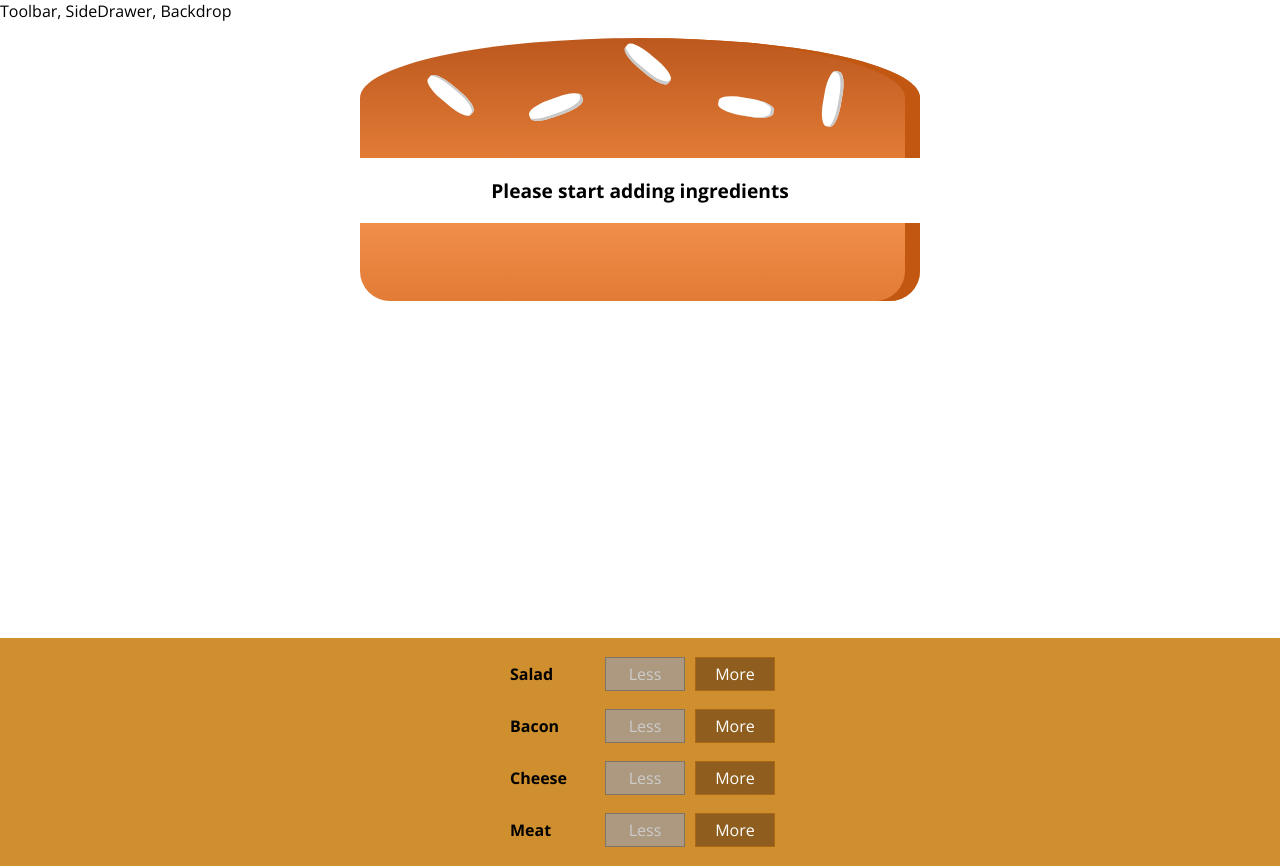
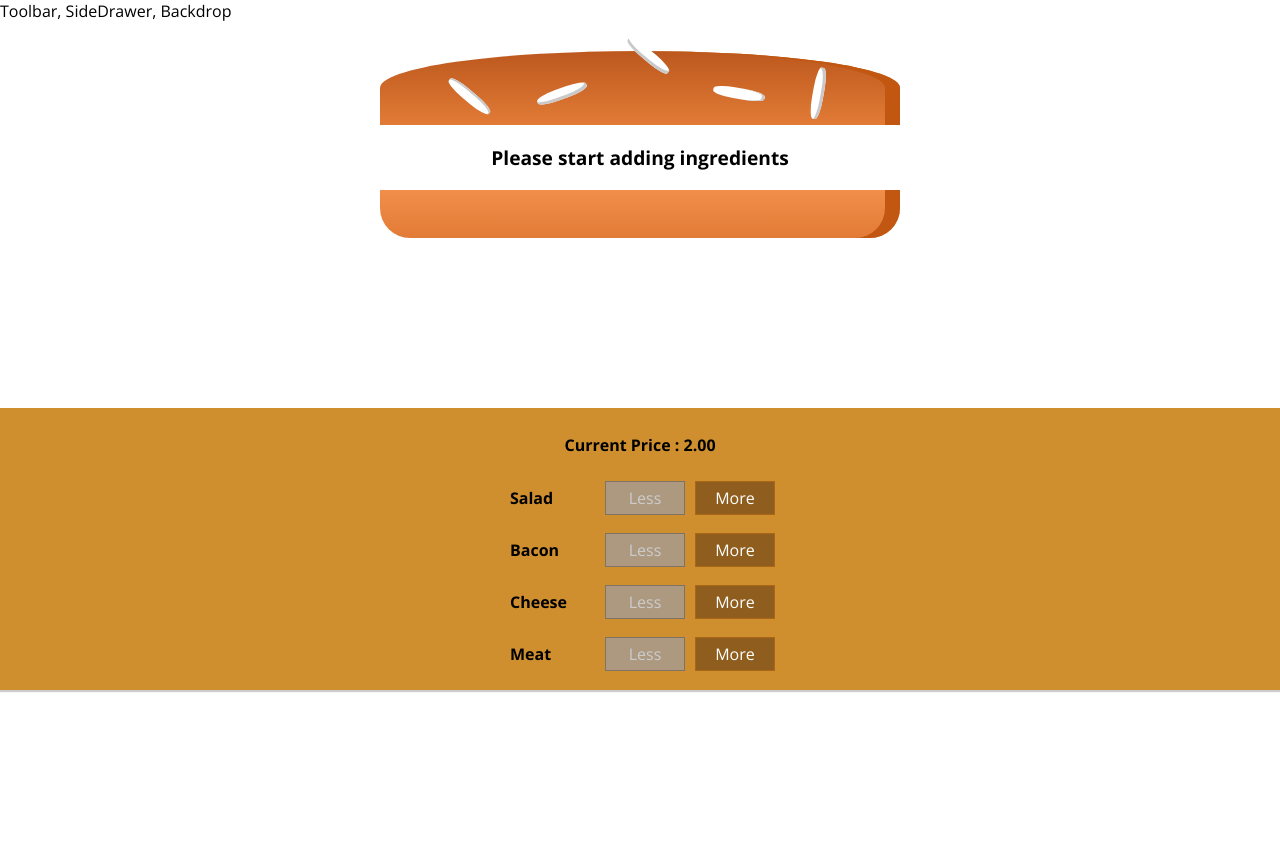
Before and after one commit to robin3317/Burger-House-BD, a React app: page / in a window 1280 px wide. After the commit the page ends 800 px from the top, so only its background shows below. Built offline with nearby package versions, Linux system fonts and the light colour scheme.

Commit message:
current price is added and some changes in style

```diff
--- a/src/components/Burger/BuildControls/BuildControls.js
+++ b/src/components/Burger/BuildControls/BuildControls.js
@@ -11,6 +11,9 @@ const controls = [
 
 const buildControls = props => (
   <div className={classes.BuildControls}>
+    <p>
+      <strong> Current Price : {props.price.toFixed(2)} </strong>
+    </p>
     {controls.map(ctrl => (
       <BuildControl
         key={ctrl.label}
--- a/src/components/Burger/Burger.css
+++ b/src/components/Burger/Burger.css
@@ -5,6 +5,7 @@
   text-align: center;
   font-weight: bold;
   font-size: 1.2rem;
+  overflow: scroll;
 }
 @media (min-width: 150px) and (min-height: 150px) {
   .Burger {
@@ -45,7 +46,7 @@
 @media (min-width: 500px) and (min-height: 500px) {
   .Burger {
     width: 450px;
-    height: 400px;
+    height: 370px;
   }
 }
 @media (min-width: 700px) and (min-height: 600px) {
@@ -56,7 +57,7 @@
 }
 @media (min-width: 1000px) and (min-height: 700px) {
   .Burger {
-    width: 700px;
-    height: 600px;
+    width: 650px;
+    height: 370px;
   }
 }
--- a/src/containers/BurgerBuilder/BurgerBuilder.js
+++ b/src/containers/BurgerBuilder/BurgerBuilder.js
@@ -65,6 +65,7 @@ class BurgerBuilder extends Component {
           ingredientAdded={this.addIngredientHandler}
           ingredientRemoved={this.removeIngredientHandler}
           disabled={disabledInfo}
+          price={this.state.totalPrice}
         />
       </Aux>
     );
```
